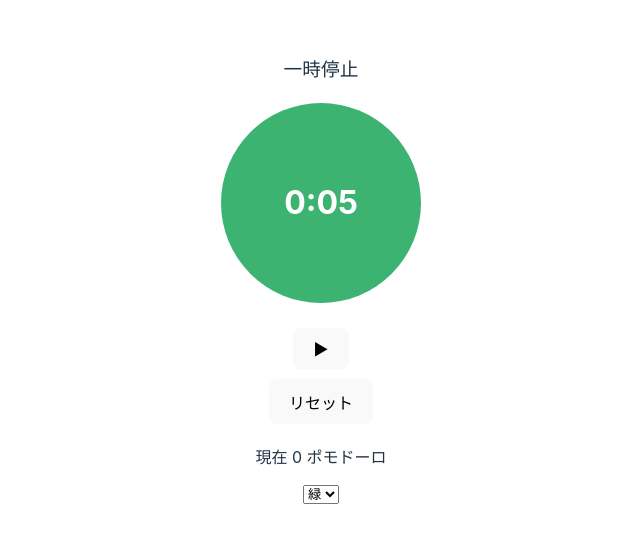
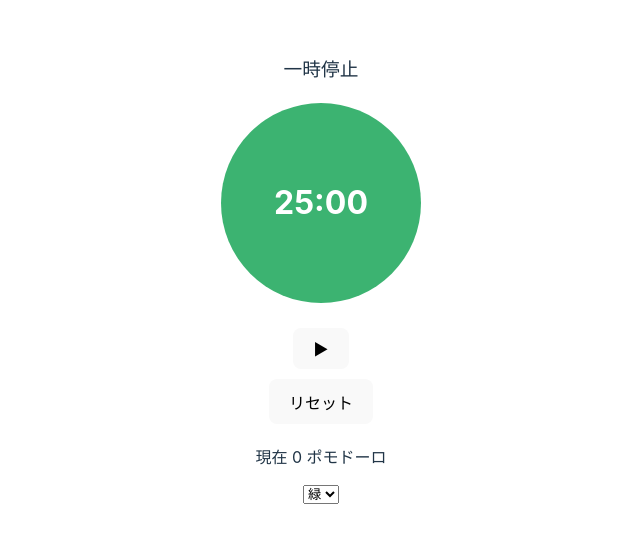
Before and after one commit to risamatsuda/pomodoro-timer, a React (Vite) app in the folder pomodoro-timer/: page / in a window 1280 px wide. Shown: the part 129-672 px from the top of the page, without its empty margins (319-959 px from the left). Built offline with nearby package versions, Linux system fonts and the light colour scheme; no server answers.

Commit message:
作業時間と休憩時間の修正

```diff
--- a/pomodoro-timer/src/App.tsx
+++ b/pomodoro-timer/src/App.tsx
@@ -4,8 +4,8 @@ import workSound from './mp3/work.mp3';
 import restSound from './mp3/rest.mp3';
 import './App.css';
 
-const WORK_TIME = 5; // 25 minutes
-const REST_TIME = 5; // 5 minutes
+const WORK_TIME = 25 * 60; // 25 minutes
+const REST_TIME = 5 * 60; // 5 minutes
 
 const getColorCode = (color: string) => {
   switch (color) {
```
